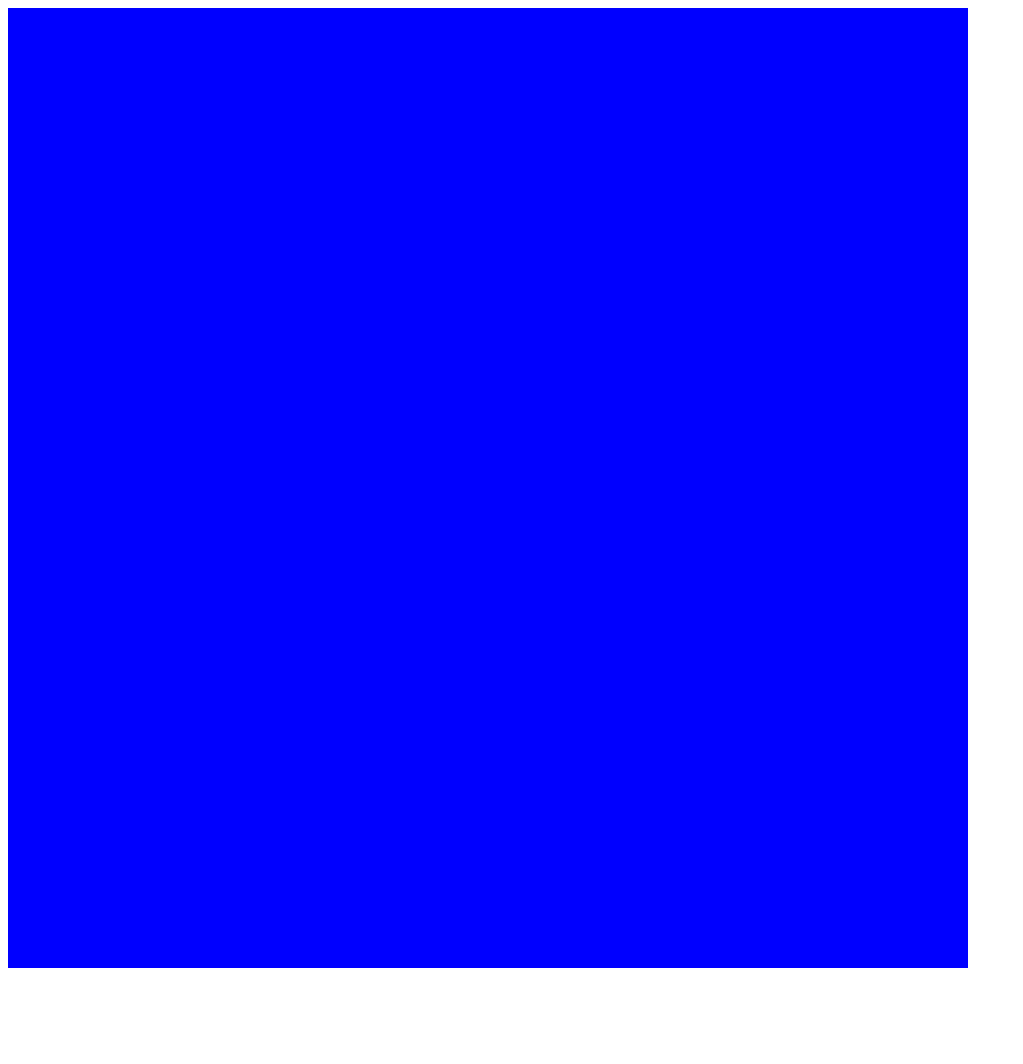
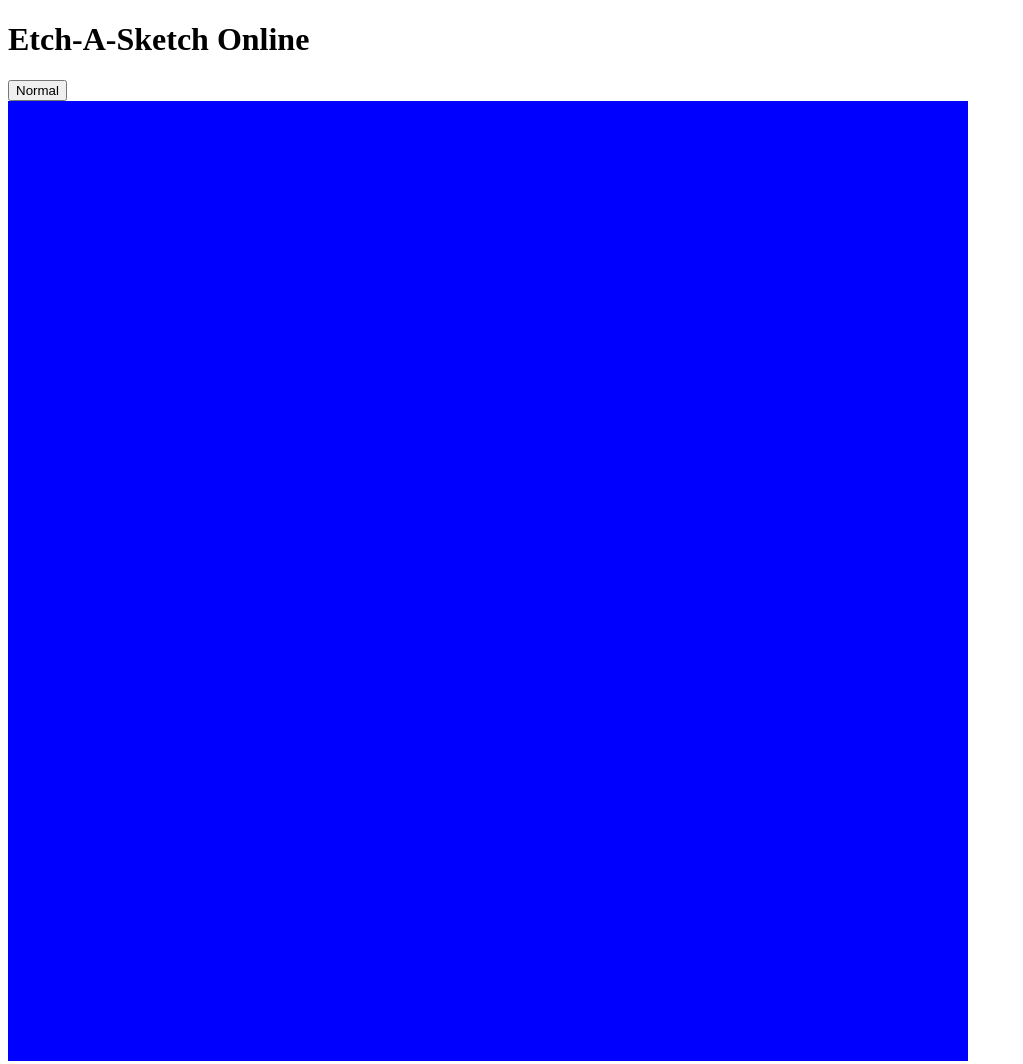
Before and after one commit to atia009/the-odin-project, a plain HTML site: page 03-etch-a-sketch/index.html in a window 1280 px wide. Shown: the whole page, without its empty margins (0-1023 px from the left). Before the commit the page ends 976 px from the top, so only its background shows below. Drawn offline with Linux system fonts and the light colour scheme.

Commit message:
Added title and button to reload grid with new number of squares.

```diff
--- a/03-etch-a-sketch/index.html
+++ b/03-etch-a-sketch/index.html
@@ -9,6 +9,12 @@
     <title>Etch-A-Sketch Online</title>
 </head>
 <body>
+    <header class="header">
+        <h1 class="header__title">Etch-A-Sketch Online</h1>
+    </header>
+    <section class="buttons">
+        <button class="button">Normal</button>
+    </section>
     <main class="grid"></main>
 </body>
 </html>
```
